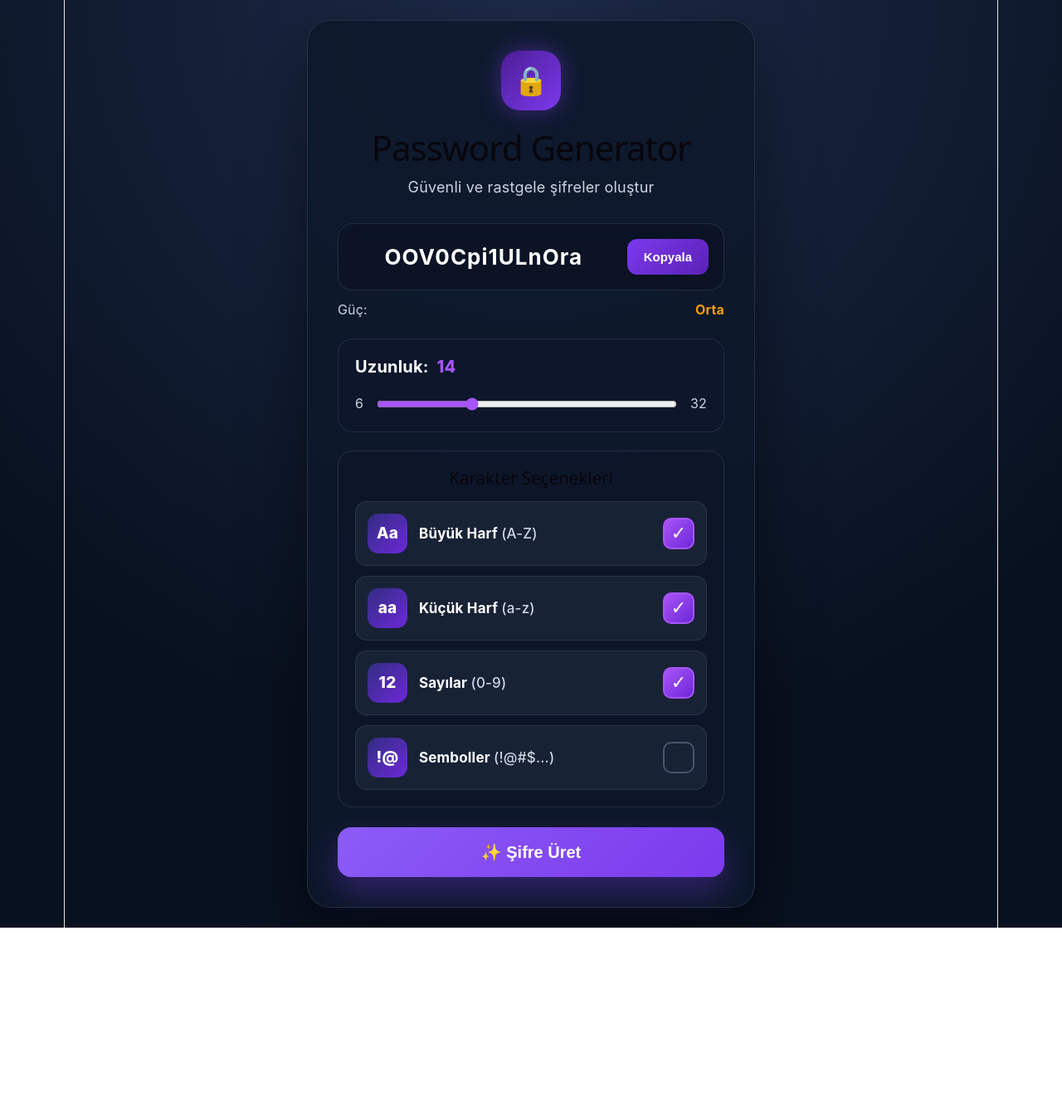
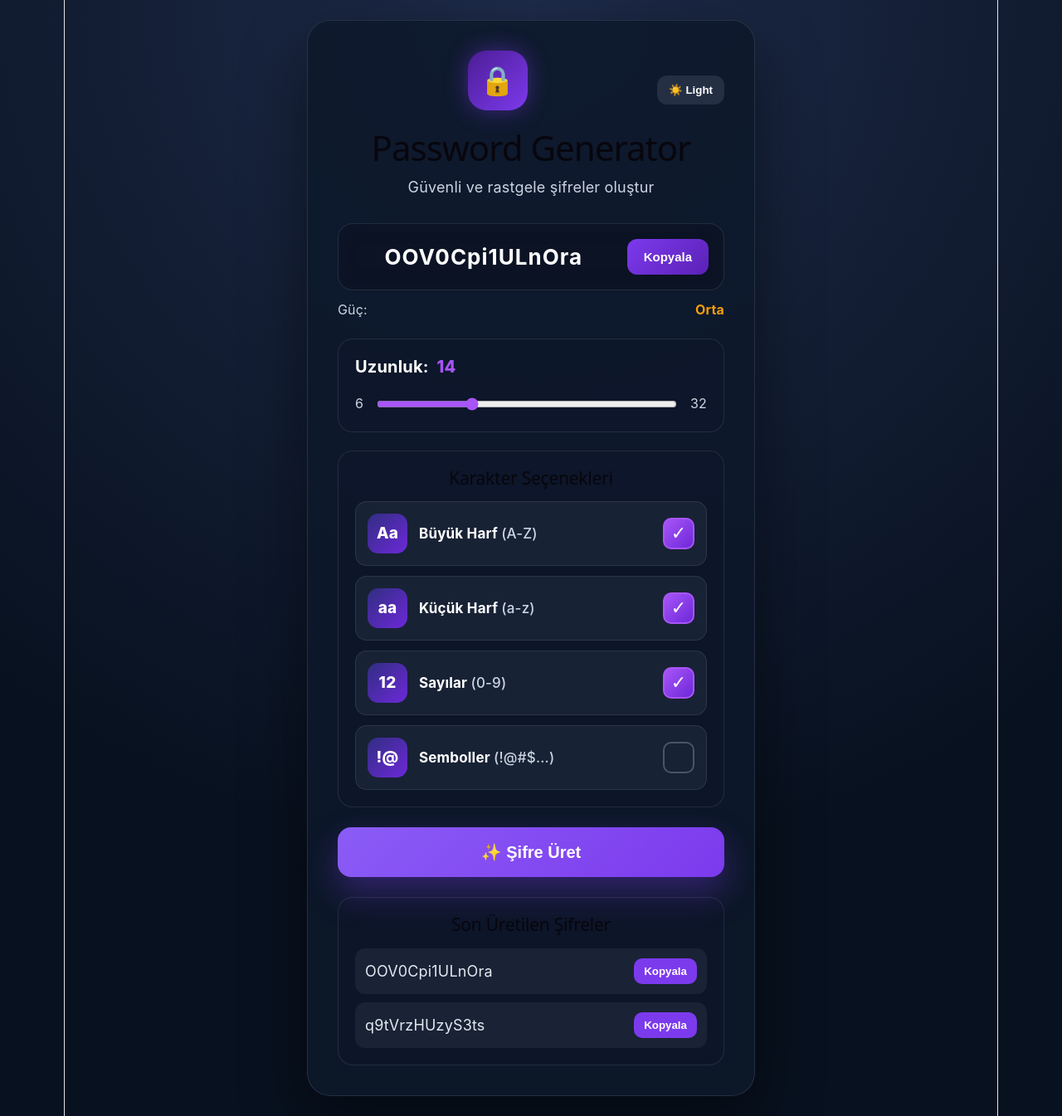
Before and after one commit to Aley777/PasswordGenerator, a React (Vite) app: page / in a window 1280 px wide. Shown: the whole page at 83% size. Before the commit the page ends 1118 px from the top, so only its background shows below. Built offline with nearby package versions, Linux system fonts and the light colour scheme.

Commit message:
Add theme toggle toast and password history

```diff
--- a/src/App.css
+++ b/src/App.css
@@ -244,3 +244,109 @@ input[type="range"] {
   font-size: 16px;
   color: #cbd5e1;
 }
+
+.top-bar {
+  display: flex;
+  justify-content: space-between;
+  align-items: center;
+}
+
+.theme-toggle {
+  padding: 10px 14px;
+  border-radius: 12px;
+  background: rgba(148, 163, 184, 0.16);
+  color: #fff;
+}
+
+.toast {
+  position: fixed;
+  top: 24px;
+  right: 24px;
+  padding: 14px 18px;
+  border-radius: 14px;
+  background: #22c55e;
+  color: #052e16;
+  font-weight: 800;
+  box-shadow: 0 15px 35px rgba(0, 0, 0, 0.35);
+  z-index: 10;
+}
+
+.history-box {
+  margin-top: 24px;
+  padding: 20px;
+  border-radius: 18px;
+  background: rgba(15, 23, 42, 0.72);
+  border: 1px solid rgba(148, 163, 184, 0.16);
+}
+
+.history-box h2 {
+  margin: 0 0 16px;
+  font-size: 21px;
+}
+
+.history-item {
+  display: flex;
+  gap: 12px;
+  align-items: center;
+  justify-content: space-between;
+  padding: 12px;
+  margin-bottom: 10px;
+  border-radius: 12px;
+  background: rgba(30, 41, 59, 0.7);
+}
+
+.history-item:last-child {
+  margin-bottom: 0;
+}
+
+.history-item span {
+  word-break: break-all;
+  color: #e2e8f0;
+}
+
+.history-item button {
+  padding: 8px 12px;
+  border-radius: 10px;
+  background: #7c3aed;
+}
+
+/* Light Mode */
+.app.light {
+  background: linear-gradient(135deg, #e0e7ff, #f8fafc);
+  color: #0f172a;
+}
+
+.app.light .card {
+  background: rgba(255, 255, 255, 0.9);
+  border-color: rgba(15, 23, 42, 0.1);
+}
+
+.app.light .subtitle,
+.app.light .range-row small,
+.app.light .strength,
+.app.light .option-left span {
+  color: #475569;
+}
+
+.app.light .password-box,
+.app.light .length-box,
+.app.light .options-box,
+.app.light .history-box {
+  background: #f1f5f9;
+  border-color: rgba(15, 23, 42, 0.08);
+}
+
+.app.light .password-box span,
+.app.light .history-item span {
+  color: #0f172a;
+}
+
+.app.light .option-card,
+.app.light .history-item {
+  background: #ffffff;
+}
+
+.app.light .theme-toggle {
+  background: #e2e8f0;
+  color: #0f172a;
+}
--- a/src/App.jsx
+++ b/src/App.jsx
@@ -3,8 +3,11 @@ import "./App.css";
 
 function App() {
   const [length, setLength] = useState(14);
-  const [password, setPassword] = useState("a7K!qL2@zP9#eR");
+  const [password, setPassword] = useState("");
   const [copied, setCopied] = useState(false);
+  const [theme, setTheme] = useState("dark");
+  const [history, setHistory] = useState([]);
+
   const [options, setOptions] = useState({
     uppercase: true,
     lowercase: true,
@@ -50,22 +53,19 @@ function App() {
     }
 
     setPassword(newPassword);
+    setHistory((prev) => [newPassword, ...prev].slice(0, 5));
   };
 
-  const copyPassword = () => {
-    if (!password || password === "En az bir seçenek seç") return;
+  const copyText = (text) => {
+    if (!text || text === "En az bir seçenek seç") return;
 
-    navigator.clipboard.writeText(password);
+    navigator.clipboard.writeText(text);
     setCopied(true);
 
     setTimeout(() => {
       setCopied(false);
-    }, 1500);
+    }, 1800);
   };
-
-  useEffect(() => {
-    generatePassword();
-  }, []);
 
   const getStrength = () => {
     let score = 0;
@@ -74,7 +74,6 @@ function App() {
     if (options.lowercase) score++;
     if (options.numbers) score++;
     if (options.symbols) score++;
-
     if (length >= 12) score++;
     if (length >= 16) score++;
 
@@ -83,17 +82,32 @@ function App() {
     return { text: "Güçlü", color: "#22c55e" };
   };
 
+  useEffect(() => {
+    generatePassword();
+  }, []);
+
   return (
-    <main className="app">
+    <main className={`app ${theme}`}>
+      {copied && <div className="toast">Şifre kopyalandı ✅</div>}
+
       <section className="card">
-        <div className="icon-box">🔒</div>
+        <div className="top-bar">
+          <div className="icon-box">🔒</div>
+
+          <button
+            className="theme-toggle"
+            onClick={() => setTheme(theme === "dark" ? "light" : "dark")}
+          >
+            {theme === "dark" ? "☀️ Light" : "🌙 Dark"}
+          </button>
+        </div>
 
         <h1>Password Generator</h1>
         <p className="subtitle">Güvenli ve rastgele şifreler oluştur</p>
 
         <div className="password-box">
           <span>{password}</span>
-          <button onClick={copyPassword}>{copied ? "Kopyalandı" : "Kopyala"}</button>
+          <button onClick={() => copyText(password)}>Kopyala</button>
         </div>
 
         <div className="strength">
@@ -147,6 +161,19 @@ function App() {
         <button className="generate-btn" onClick={generatePassword}>
           ✨ Şifre Üret
         </button>
+
+        {history.length > 0 && (
+          <div className="history-box">
+            <h2>Son Üretilen Şifreler</h2>
+
+            {history.map((item, index) => (
+              <div className="history-item" key={index}>
+                <span>{item}</span>
+                <button onClick={() => copyText(item)}>Kopyala</button>
+              </div>
+            ))}
+          </div>
+        )}
       </section>
     </main>
   );
```
